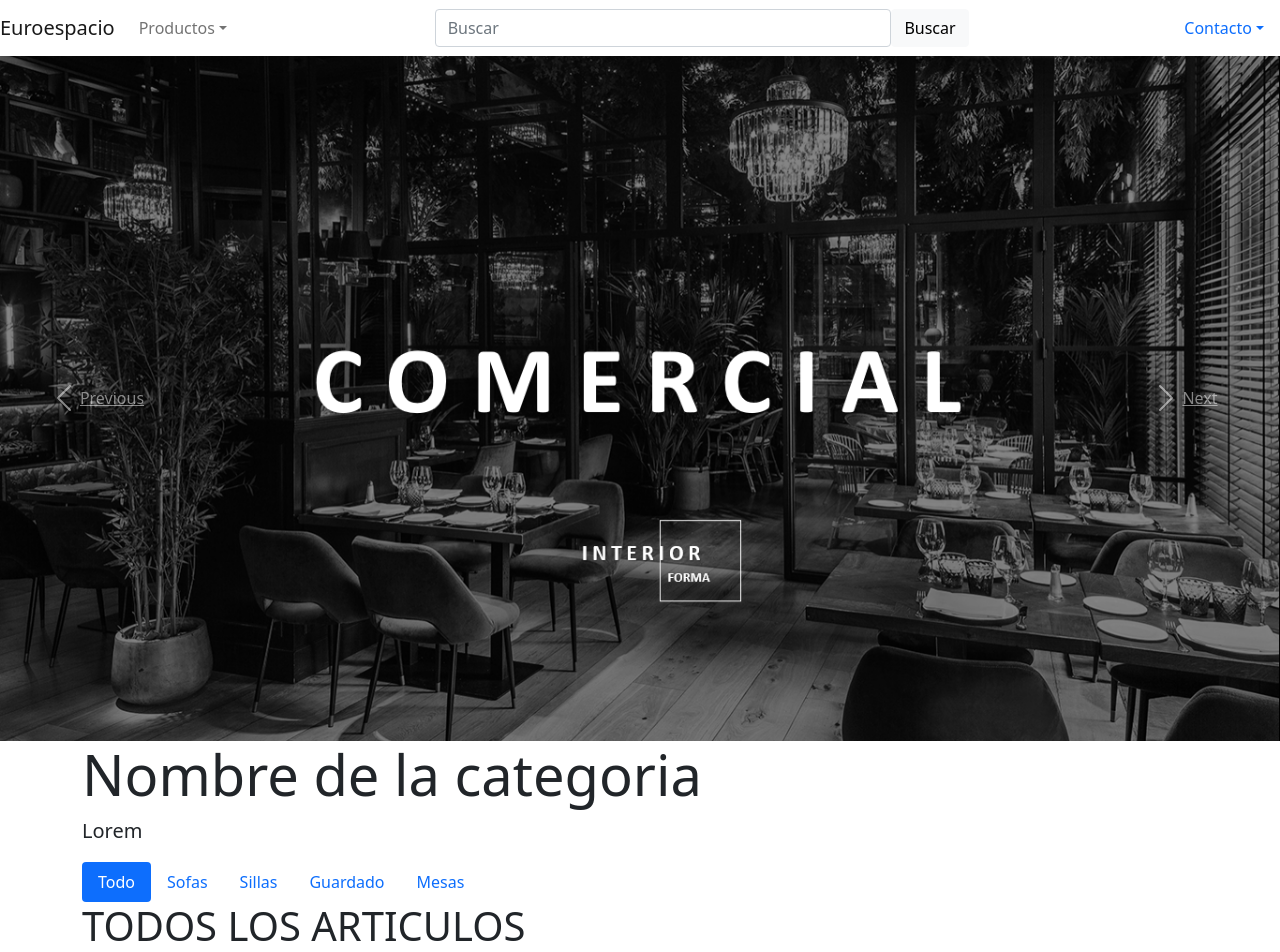
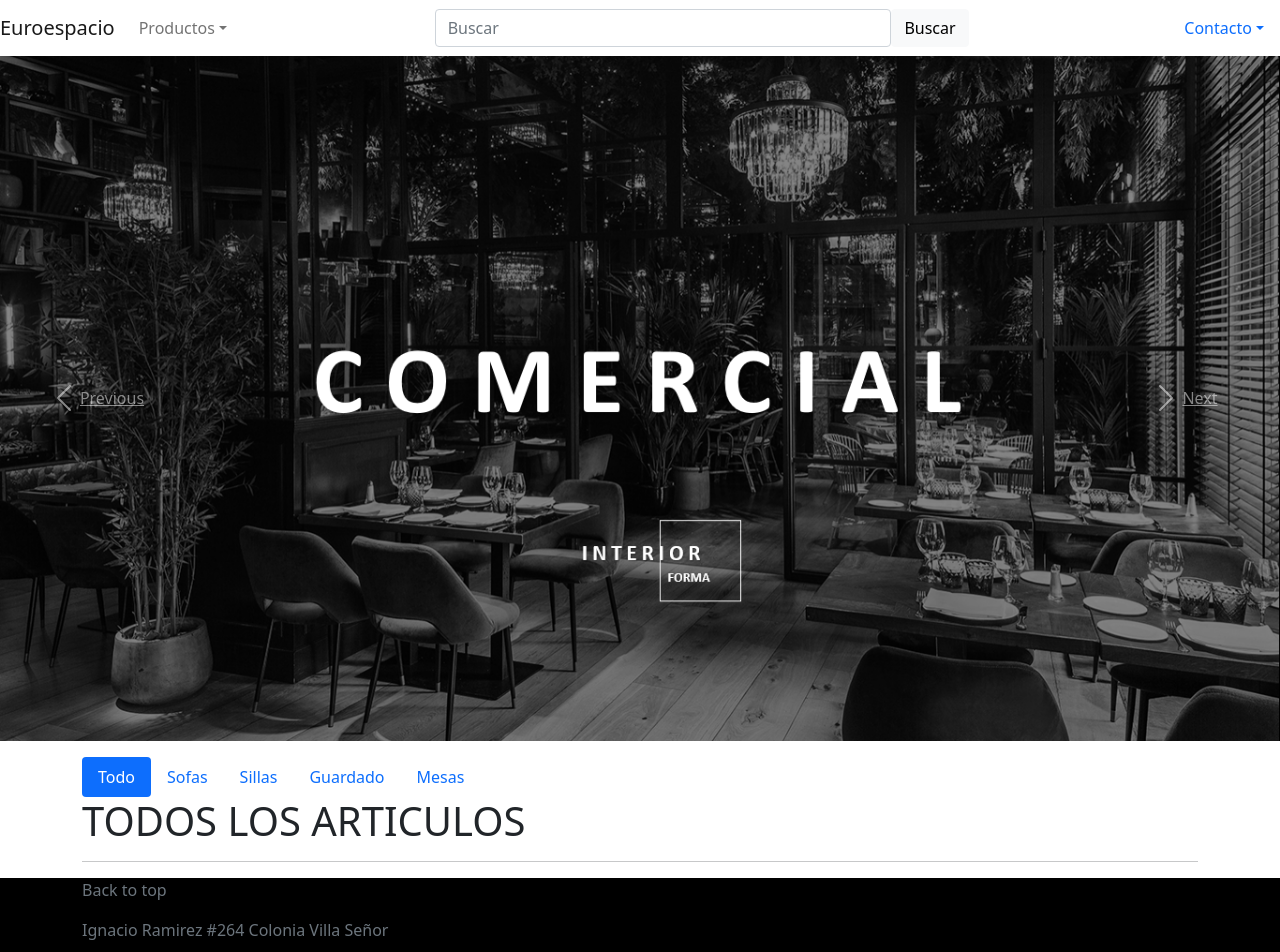
Before and after one commit to Javier-VL/Interior-Forma, a React (Create React App) app: page / in a window 1280 px wide. Shown: the top 952 px of the page. Built offline with nearby package versions, Linux system fonts and the light colour scheme.

Commit message:
Jumbotron actualizado

```diff
--- a/src/App.js
+++ b/src/App.js
@@ -6,16 +6,15 @@ import "bootstrap/dist/css/bootstrap.min.css";
 //Componentes
 import NavbarBS from './components/NavbarBS'
 import CarouselBS from './components/CarrouselBS'
-import JumbotronBS from './components/JumbotronBS'
 import FooterBS from './components/FooterBS'
 import AppRouter from './routers/AppRouter';
+
 
 function App() {
   return (
     <div className="">
       <NavbarBS className ="container-sm"/>
       <CarouselBS/>
-      <JumbotronBS/>
 
       <AppRouter/>
 
--- a/src/components/JumbotronBS.js
+++ b/src/components/JumbotronBS.js
@@ -1,17 +1,29 @@
-import { useState } from "react"
+import { useState, useEffect } from "react"
 import React from 'react'
 
 export default function JumbotronBS({categoria}) {
 
-    const [producto, setProducto] =useState("Nombre de la categoria");//retorna un arreglo de 2 valores
+    const [descripcion, guardarDescripcion] = useState('')
 
-    const [descripcion, setDescrpcion] =useState("Lorem");//retorna un arreglo de 2 valores
+    useEffect(() => {
+        if(categoria === "Sofas"){
+            guardarDescripcion("Descubre nuestra nueva collección de sillones, con tendencias contemporáneas");
+        }else if(categoria === "Sillas"){
+            guardarDescripcion("Descubre nuestra nueva collección de sillas, con tendencias mordernas");
+        }else if(categoria ==="Guardado"){
+            guardarDescripcion("Diseños atevidos, divertidos, originales e inspiradores. Decora, acomoda, guarda e imagina nuestra línea de muebles");
+        }else if(categoria === "Mesas"){
+            guardarDescripcion("Nuevos modelos de mesas con cubiertas de mármol, vidrio y madera de nogal");
+        }else if(categoria === "Todo"){
+            guardarDescripcion("Todos nuestros productos");
+        }
+    },[categoria])
 
     return (
         <React.Fragment>
             <div className="jumbotron jumbotron-fluid ">
                 <div className="container-sm">
-                    <h1 className="display-4">{producto}</h1>
+                    <h1 className="categoria">{categoria}</h1>
                     <p className="lead">{descripcion}</p>
                 </div>
             </div>
--- a/src/components/NavsBS.js
+++ b/src/components/NavsBS.js
@@ -3,10 +3,10 @@ import { Link} from 'react-router-dom'
 
 
 //Hola a todos
-export default function NavsBS() {
+export default function NavsBS({guardarCategoria}) {
 
-    const handleAdd = (e) => {
-        return ()=> console.log("hola")
+    const handleAdd = (nombre) => {
+        return ()=> guardarCategoria(nombre)
     }
 
     return (
@@ -14,19 +14,19 @@ export default function NavsBS() {
 
             <ul className="nav nav-pills " id="myTab" role="tablist">
                 <li className="nav-item" role="presentation">
-                    <Link onClick={handleAdd()} className="nav-link active"  id="home-tab" data-toggle="tab" to="/" role="tab" aria-controls="home" aria-selected="true">Todo</Link>
+                    <Link onClick={handleAdd("Todo")} className="nav-link active"  id="home-tab" data-toggle="tab" to="/" role="tab" aria-controls="home" aria-selected="true">Todo</Link>
                 </li>
                 <li className="nav-item" role="presentation">
-                    <Link className="nav-link "  id="all-tab" data-toggle="tab" to="/sofas" role="tab" aria-controls="profile" aria-selected="false">Sofas</Link>
+                    <Link onClick={handleAdd("Sofas")}className="nav-link "  id="all-tab" data-toggle="tab" to="/sofas" role="tab" aria-controls="profile" aria-selected="false">Sofas</Link>
                 </li>
                 <li className="nav-item" role="presentation">
-                    <Link className="nav-link" id="sillas-tab" data-toggle="tab" to="/sillas" role="tab" aria-controls="contact" aria-selected="false">Sillas</Link>
+                    <Link onClick={handleAdd("Sillas")} className="nav-link" id="sillas-tab" data-toggle="tab" to="/sillas" role="tab" aria-controls="contact" aria-selected="false">Sillas</Link>
                 </li>
                 <li className="nav-item" role="presentation">
-                    <Link className="nav-link" id="guardado-tab" data-toggle="tab" to="/guardado" role="tab" aria-controls="contact" aria-selected="false">Guardado</Link>
+                    <Link onClick={handleAdd("Guardado")} className="nav-link" id="guardado-tab" data-toggle="tab" to="/guardado" role="tab" aria-controls="contact" aria-selected="false">Guardado</Link>
                 </li>
                 <li className="nav-item" role="presentation">
-                    <Link className="nav-link" id="mesas-tab" data-toggle="tab" to="/mesas" role="tab" aria-controls="contact" aria-selected="false">Mesas</Link>
+                    <Link onClick={handleAdd("Mesas")} className="nav-link" id="mesas-tab" data-toggle="tab" to="/mesas" role="tab" aria-controls="contact" aria-selected="false">Mesas</Link>
                 </li>
             </ul>
             {/*
--- a/src/routers/AppRouter.js
+++ b/src/routers/AppRouter.js
@@ -1,4 +1,4 @@
-import React from 'react';
+import React,{useState} from 'react';
 import {BrowserRouter as Router, Switch, Route} from 'react-router-dom';
 
 //Componentes
@@ -9,14 +9,28 @@ import Sofas_Screen from '../components/content/Sofas_Screen'
 import Guardado_Screen from '../components/content/Guardado_Screen';
 import Mesas_Screen from '../components/content/Mesas_Screen';
 import Sillas_Screen from '../components/content/Sillas_Screen';
+import JumbotronBS from '../components/JumbotronBS';
+
 
 
 
 export default function AppRouter() {
+    const [categoria, guardarCategoria] = useState('')
+    console.log(categoria);
+
     return (
        <Router>
            <div className="container">
-               <NavsBS/>
+
+                <JumbotronBS
+                    categoria = {categoria}
+                />
+
+
+               <NavsBS
+                    guardarCategoria = {guardarCategoria}
+               />
+
 
                 <Switch>
                     <Route exact path="/" component={All_Screen}/>
```
